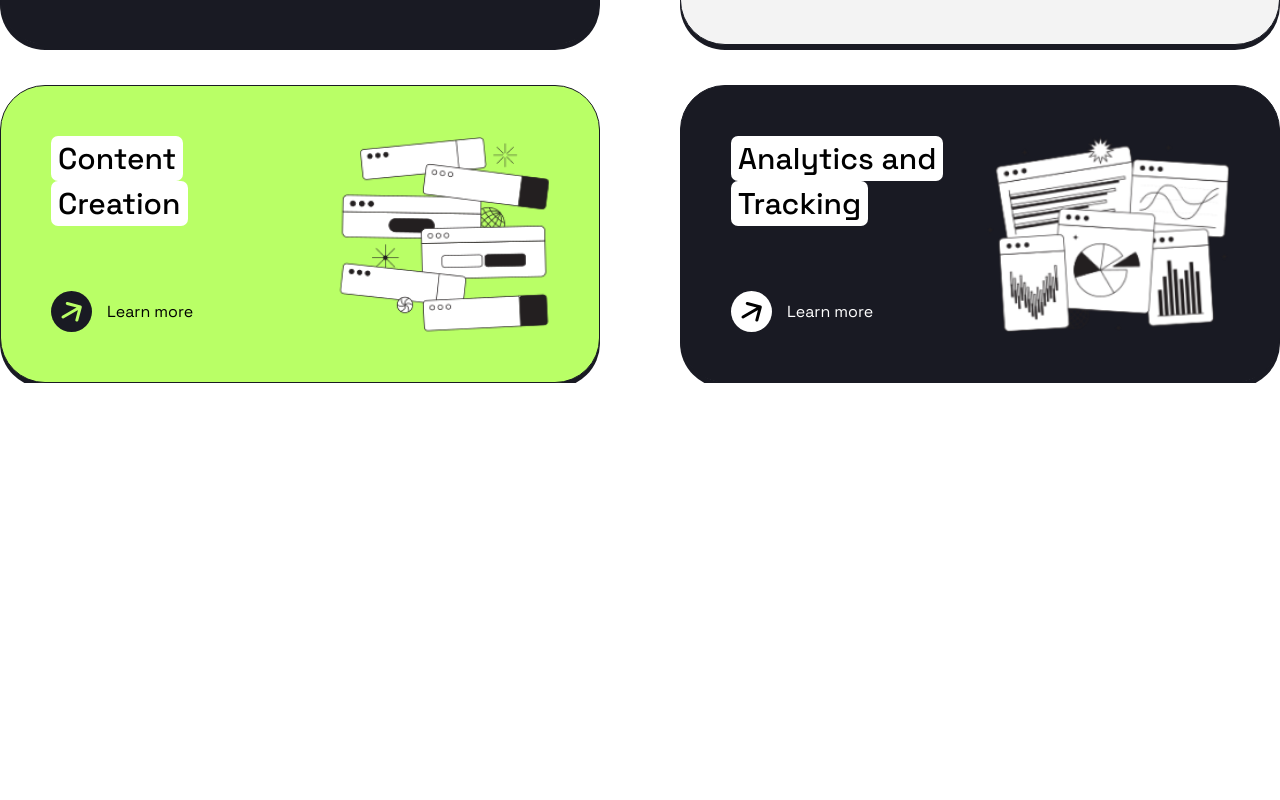
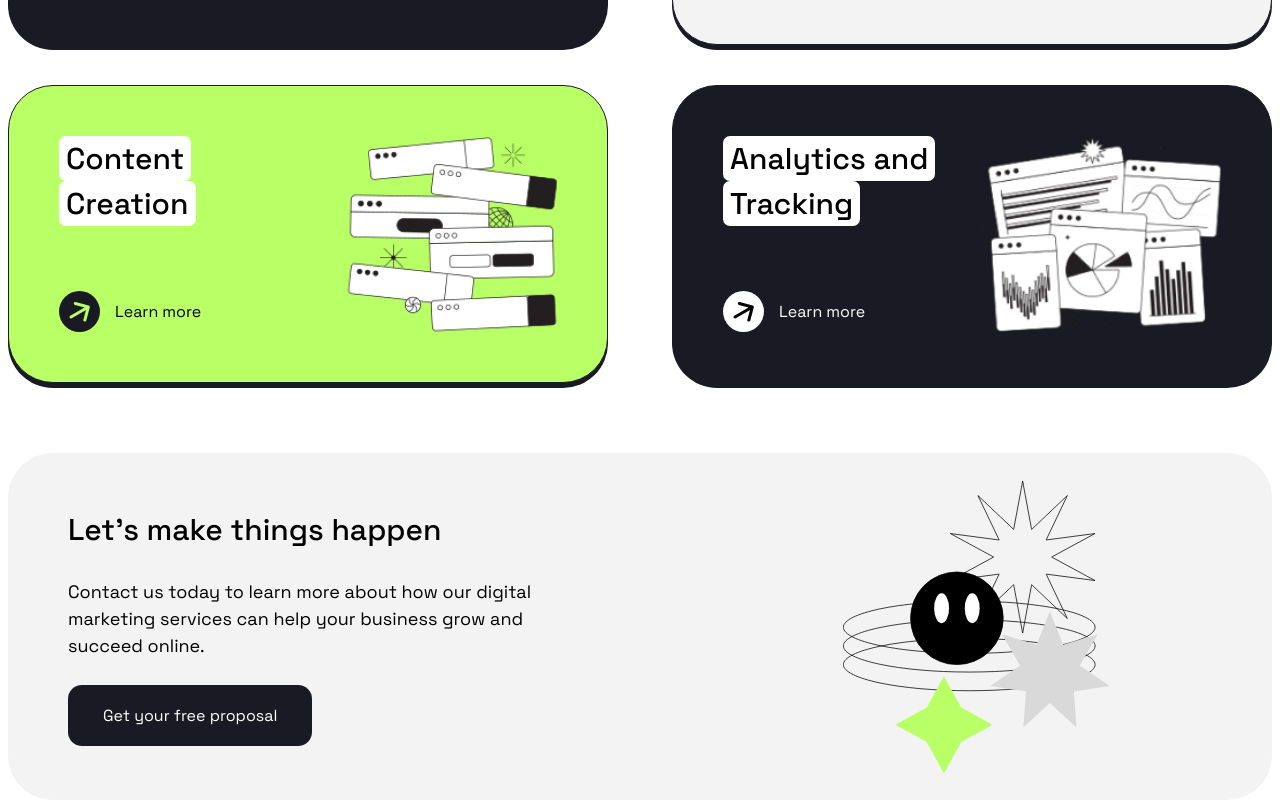
Before and after one commit to xQucu/bootcamp-clone, a React (Vite) app: page / in a window 1280 px wide. Shown: the part 1397-2197 px from the top of the page. Before the commit the page ends 1780 px from the top, so only its background shows below. Built offline with nearby package versions, Linux system fonts and the light colour scheme.

Commit message:
feat: add FreeProposalSection component and related assets

```diff
--- a/src/App.tsx
+++ b/src/App.tsx
@@ -1,3 +1,4 @@
+import FreeProposalSection from './components/FreeProposalSection';
 import HeroSection from './components/HeroSection';
 import NavBar from './components/NavBar';
 import ServicesSection from './components/ServicesSection';
@@ -5,10 +6,11 @@ import ServicesSection from './components/ServicesSection';
 function App() {
   return (
     <>
-      <div className="container mx-auto w-screen flex flex-col gap-[4.375rem] pt-[1rem]">
+      <div className="container mx-auto w-screen flex flex-col justify-center gap-[4.375rem] pt-[1rem] px-2">
         <NavBar />
         <HeroSection />
         <ServicesSection />
+        <FreeProposalSection />
       </div>
     </>
   );
--- /dev/null
+++ b/src/components/FreeProposalSection.tsx
@@ -0,0 +1,23 @@
+import doodle from '../assets/ctaDoodle.svg';
+
+const FreeProposalSection = () => {
+  return (
+    <div className="rounded-[2.8125rem] pb-5 lg:pb-0 bg-light xl:gap-[17.1875rem] px-[3.75rem] lg:h-[21.6875rem] flex items-center justify-between flex-col-reverse lg:flex-row">
+      <div className="flex flex-col items-start gap-[1.625rem] shrink-0">
+        <h3>Let's make things happen</h3>
+        <p className="max-w-[31.25rem]">
+          Contact us today to learn more about how our digital marketing
+          services can help your business grow and succeed online.
+        </p>
+        <button className="py-[1.15rem] px-[2.1875rem] bg-dark text-white rounded-[0.875rem]">
+          Get your free proposal
+        </button>
+      </div>
+      <div>
+        <img src={doodle} alt="doodle" />
+      </div>
+    </div>
+  );
+};
+
+export default FreeProposalSection;
```
Also changed, not shown: src/assets/ctaDoodle.svg (added).
